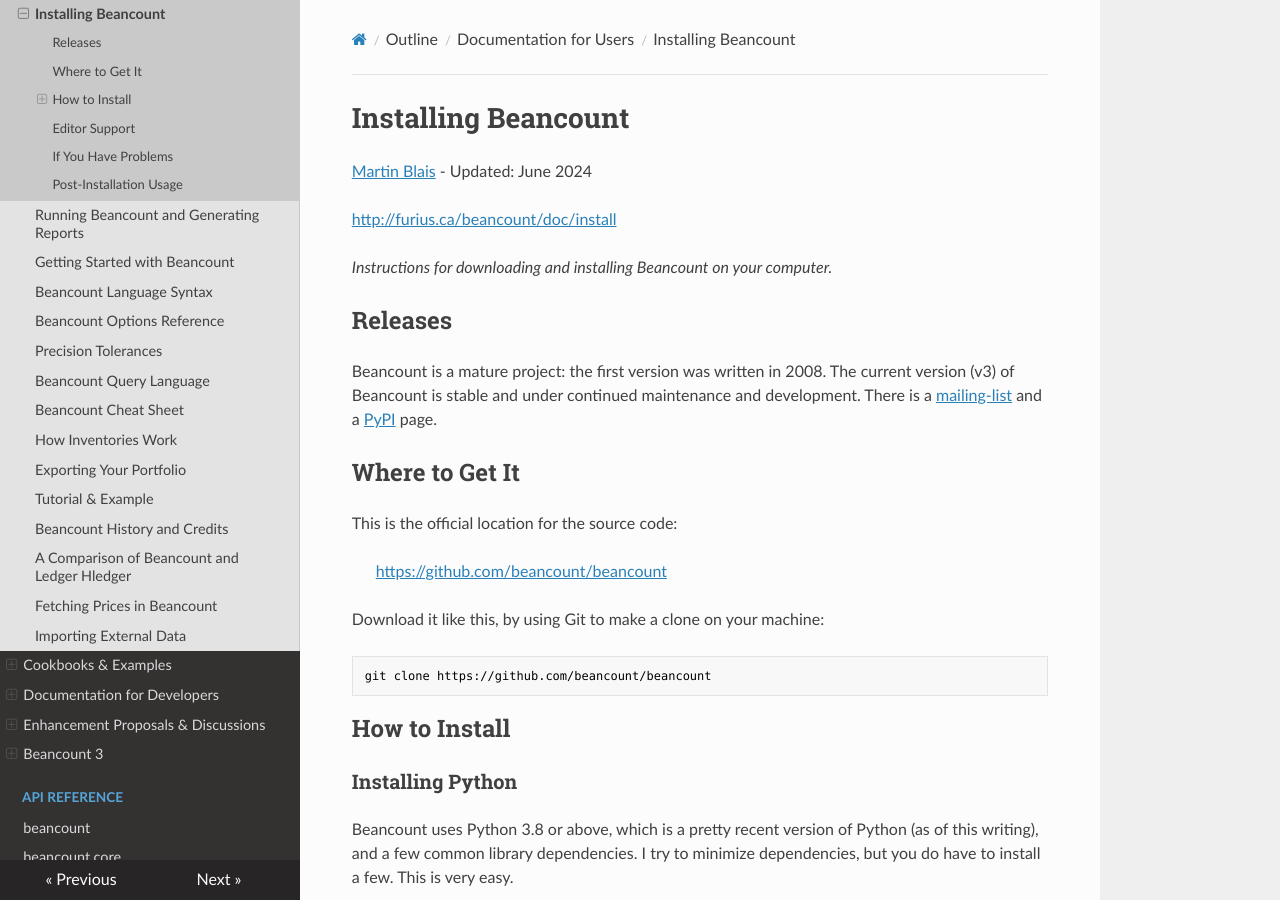
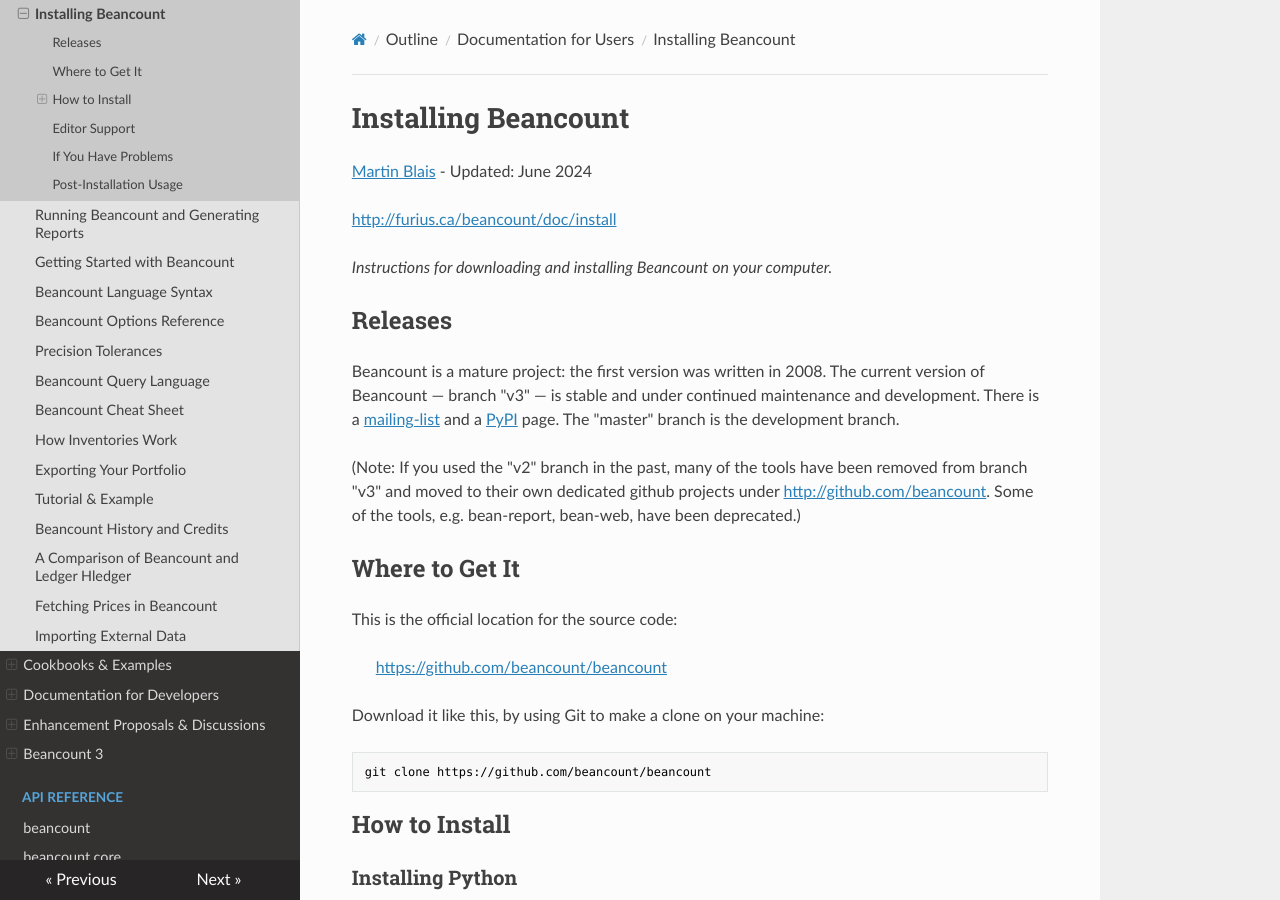
Before and after one commit to beancount/docs, an MkDocs documentation site: the page built from docs/installing_beancount.md, in a window 1280 px wide and 900 px high. Built offline with MkDocs 1.6.1, drawn with Linux system fonts in a browser that asks for light colours.

Commit message:
Re-generate docs

```diff
--- a/docs/installing_beancount.md
+++ b/docs/installing_beancount.md
@@ -8,7 +8,9 @@
 
 ## Releases<a id="releases"></a>
 
-Beancount is a mature project: the first version was written in 2008. The current version (v3) of Beancount is stable and under continued maintenance and development. There is a [<u>mailing-list</u>](https://groups.google.com/forum/#!forum/beancount) and a [<u>PyPI</u>](https://pypi.python.org/pypi/beancount) page.
+Beancount is a mature project: the first version was written in 2008. The current version of Beancount — branch "v3" — is stable and under continued maintenance and development. There is a [<u>mailing-list</u>](https://groups.google.com/forum/#!forum/beancount) and a [<u>PyPI</u>](https://pypi.python.org/pypi/beancount) page. The "master" branch is the development branch.
+
+(Note: If you used the "v2" branch in the past, many of the tools have been removed from branch "v3" and moved to their own dedicated github projects under [<u>http://github.com/beancount</u>](http://github.com/beancount). Some of the tools, e.g. bean-report, bean-web, have been deprecated.)
 
 ## Where to Get It<a id="where-to-get-it"></a>
 
```
Also changed, not shown: docs/external_contributions.md (+4 -0 lines).
